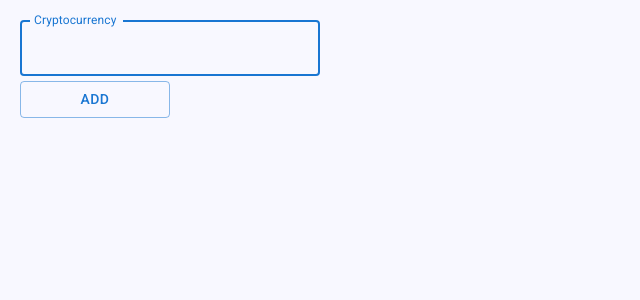
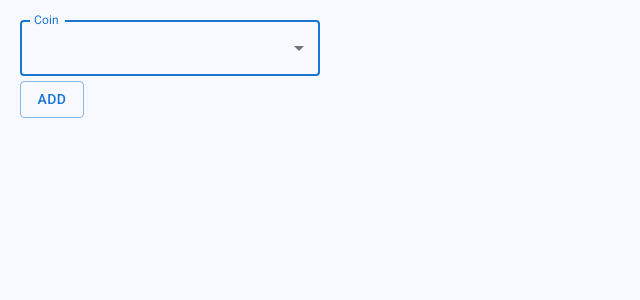
Before and after one commit to hryashik/cryptonomicon, a React (Create React App) app: page / in a window 1280 px wide. Shown: the top 300 px of the page, without its empty margins (0-640 px from the left). Built offline with nearby package versions, Linux system fonts and the light colour scheme.

Commit message:
create autocomplete, fix graph

```diff
--- a/src/App.tsx
+++ b/src/App.tsx
@@ -1,59 +1,40 @@
 import './app.scss'
 import { Button } from "@mui/material";
-import TextField from "@mui/material/TextField";
 import React from "react";
 import { useSelector } from "react-redux";
 import { RootState, useAppDispatch } from "./store/store";
-import { addItem, changeInputValue, deleteItem, subscribeTicker } from "./store/slices/tickersSlice";
+import { addItem, deleteItem, subscribeTicker } from "./store/slices/tickersSlice";
 import ItemCard from "./components/Card/ItemCard";
 import Graph from "./components/Graph/Graph";
+import AutoInput from "./components/Autocomplete/AutoInput";
+import { hiddenGraph } from "./store/slices/graphSlice";
 
 const App: React.FC = () => {
+	const dispatch = useAppDispatch()
+	// Selectors
+	const { inputValue, items } = useSelector((state: RootState) => state.tickersSlice)
+	const graphIsSeen = useSelector((state: RootState) => state.graphSlice.isSeen)
+	const currentTicker = useSelector((state: RootState) => state.graphSlice.currentTicker)
+	//Handlers
 	function clickOnAdd() {
 		let intervalId = setInterval(() => dispatch(subscribeTicker(inputValue)), 3000)
 		dispatch(addItem({ name: inputValue, intervalId }))
 	}
-
 	function clickOnDelete(e: React.FormEvent, name: string) {
 		e.stopPropagation()
 		dispatch(deleteItem(name))
 		clearInterval(items.find(el => el.name === name)?.intervalId)
-	}
-
-	function keyDownInput(e: any) {
-		if (e.key === 'Enter') {
-			let intervalId = setInterval(() => dispatch(subscribeTicker(inputValue)), 3000)
-			dispatch(addItem({ name: inputValue, intervalId }))
+		if (name === currentTicker) {
+			dispatch(hiddenGraph())
 		}
 	}
 
-	const dispatch = useAppDispatch()
-	const changeInput = (e: React.ChangeEvent<HTMLTextAreaElement | HTMLInputElement>): void => {
-		dispatch(changeInputValue(e.target.value))
-	}
-	const inputValue = useSelector((state: RootState) => state.tickersSlice.inputValue)
-	const items = useSelector((state: RootState) => state.tickersSlice.items)
-	const graphIsSeen = useSelector((state: RootState) => state.graphSlice.isSeen)
-
 	return (
 		<div className={'app'}>
-			<div className={'searchWrapper'}>
-				<TextField
-					autoFocus={true}
-					variant={"outlined"}
-					label={'Cryptocurrency'}
-					sx={{ marginBottom: '5px' }}
-					value={inputValue}
-					onChange={(event) => changeInput(event)}
-					onKeyDown={(e) => keyDownInput(e)}
-				/>
-				<Button
-					onClick={clickOnAdd}
-					variant="outlined"
-				>
-					Add
-				</Button>
-			</div>
+			<AutoInput/>
+			<Button onClick={clickOnAdd} variant="outlined">
+				Add
+			</Button>
 			{items.length ? <hr style={{ marginBottom: '15px' }}/> : ''}
 			<div className={'cardWrapper'}>
 				{items.map(item =>
--- a/src/app.scss
+++ b/src/app.scss
@@ -9,18 +9,10 @@ body {
 .app {
   padding: 20px;
 }
-.searchWrapper {
-  margin-bottom: 20px;
-  max-width: 300px;
-  display: flex;
-  flex-direction: column;
-  button {
-    width: 150px;
-  }
-}
 .cardWrapper {
   display: grid;
   grid-template-columns: 1fr 1fr 1fr;
+  justify-items: center;
 }
 .graph {
   padding: 10px 30px;
--- /dev/null
+++ b/src/components/Autocomplete/AutoInput.tsx
@@ -0,0 +1,56 @@
+import * as React from 'react';
+import TextField from '@mui/material/TextField';
+import Autocomplete from '@mui/material/Autocomplete';
+import { useSelector } from "react-redux";
+import { RootState, useAppDispatch } from "../../store/store";
+import { addItem, changeInputValue, subscribeTicker } from "../../store/slices/tickersSlice";
+
+export default function AutoInput() {
+	const dispatch = useAppDispatch()
+	const inputValue = useSelector((state: RootState) => state.tickersSlice.inputValue)
+	const changeInput = (e: React.ChangeEvent<HTMLTextAreaElement | HTMLInputElement>): void => {
+		dispatch(changeInputValue(e.target.value))
+	}
+	function keyDownInput(e: any) {
+		if (e.key === 'Enter') {
+			let intervalId = setInterval(() => dispatch(subscribeTicker(inputValue)), 3000)
+			dispatch(addItem({ name: inputValue, intervalId }))
+		}
+	}
+	function changeComplete(event: any) {
+		dispatch(changeInputValue(event.currentTarget.innerText))
+	}
+	return (
+		<Autocomplete
+			disablePortal
+			id="combo-box-demo"
+			options={topCoins}
+			sx={{ width: '300px' }}
+			onChange={(event) => changeComplete(event)}
+			renderInput={(params) => <TextField autoFocus={true}
+																					variant={"outlined"}
+																					sx={{ marginBottom: '5px' }}
+																					value={inputValue}
+																					onChange={(event) => changeInput(event)}
+																					onKeyDown={(e) => keyDownInput(e)} {...params} label="Coin"/>}
+		/>
+	);
+}
+
+// Crypto coins
+const topCoins = [
+	{ label: 'BTC' },
+	{ label: 'ETH' },
+	{ label: 'BUSD' },
+	{ label: 'XRP' },
+	{ label: 'USDT' },
+	{ label: "SOL" },
+	{ label: 'EOS' },
+	{ label: 'ADA' },
+	{ label: 'SHIB' },
+	{ label: 'BNB' },
+	{ label: 'LTC' },
+	{ label: 'ATOM' },
+	{ label: 'DOGE'},
+	{ label: 'BCH' }
+];
--- a/src/components/Card/ItemCard.module.scss
+++ b/src/components/Card/ItemCard.module.scss
@@ -1,5 +1,5 @@
 .card {
-  max-width: 275px;
+  min-width: 275px;
   margin-bottom: 25px;
   background-color: red;
 
--- a/src/components/Card/ItemCard.tsx
+++ b/src/components/Card/ItemCard.tsx
@@ -7,7 +7,11 @@ import Typography from '@mui/material/Typography';
 import DeleteIcon from '@mui/icons-material/Delete';
 import styles from './ItemCard.module.scss'
 import { selectTicker } from "../../store/slices/graphSlice";
-import { useAppDispatch } from "../../store/store";
+import { RootState, useAppDispatch } from "../../store/store";
+import ArrowUp from "@mui/icons-material/ArrowUpward";
+import ArrowDown from "@mui/icons-material/ArrowDownward";
+import SyncAltIcon from "@mui/icons-material/SyncAlt";
+import { useSelector } from "react-redux";
 
 type Props = {
 	name: string
--- a/src/components/Graph/Graph.module.scss
+++ b/src/components/Graph/Graph.module.scss
@@ -4,8 +4,6 @@
   padding: 15px;
   border-radius: 20px;
   min-height: 320px;
-/*  border-left: 1px solid black;
-  border-bottom: 1px solid black;*/
   box-shadow: -1px 1px 2px grey;
   text-align: center;
   footer {
@@ -13,12 +11,28 @@
     .content {
       display: flex;
       justify-content: space-between;
+      p:first-child {
+        margin-bottom: 5px;
+        margin-left: 3px;
+      }
+      &__right {
+        display: flex;
+        justify-content: space-between;
+        p {
+          margin: 2px 0px 0 5px;
+        }
+      }
     }
   }
-}
-.title {
-  text-transform: uppercase;
-  margin-bottom: 30px;
+  &__title {
+    margin-bottom: 15px;
+    display: flex;
+    justify-content: center;
+    align-items: center;
+    .title {
+      text-transform: uppercase;
+    }
+  }
 }
 .columns {
   height: 240px;
@@ -34,8 +48,9 @@
   }
 }
 .closeIcon {
-  position: absolute;
-  right: 300px;
+  padding-top: 3px;
+  position: relative;
+  left: 300px;
   :hover {
     cursor: pointer;
   }
--- a/src/components/Graph/Graph.tsx
+++ b/src/components/Graph/Graph.tsx
@@ -3,16 +3,28 @@ import { useSelector } from "react-redux";
 import { RootState, useAppDispatch } from "../../store/store";
 import CloseIcon from '@mui/icons-material/Close';
 import { hiddenGraph } from "../../store/slices/graphSlice";
+import ArrowDown from '@mui/icons-material/ArrowDownward';
+import ArrowUp from '@mui/icons-material/ArrowUpward';
+import SyncAltIcon from '@mui/icons-material/SyncAlt';
 
 const Graph = () => {
 	const dispatch = useAppDispatch()
+
 	function clickOnClose() {
 		dispatch(hiddenGraph())
 	}
+
 	const { isSeen, currentTicker } = useSelector((state: RootState) => state.graphSlice)
 	const ticker = useSelector((state: RootState) => state.tickersSlice.items.find(item => item.name === currentTicker))
 	const prices = ticker?.priceHistory
-	const historyMapped = normalizeGraph()?.map((item: number, idx) => <div style={{height: `${item}%`}} key={idx} className={styles.columns__item}></div>)
+	const historyMapped = normalizeGraph()?.map((item: number, idx) =>
+		<div
+			style={{ height: `${item}%` }}
+			key={idx}
+			className={styles.columns__item}
+		>
+		</div>)
+
 	function normalizeGraph() {
 		if (prices) {
 			const minValue = Math.min(...prices)
@@ -20,22 +32,41 @@ const Graph = () => {
 			return prices.map(price => 5 + ((price - minValue) * 100) / (maxValue - minValue))
 		}
 	}
+
+	function comparePrice() {
+		if (prices)
+			if (prices[prices.length - 1] > prices[prices.length - 2]) {
+				return <ArrowUp/>
+			} else if (prices[prices.length - 1] < prices[prices.length - 2]) {
+				return <ArrowDown/>
+			} else {
+				return <SyncAltIcon/>
+			}
+	}
+
 	if (!isSeen && !prices) {
 		return <div></div>
 	} else {
 		return (
 			<div className={styles.wrapper}>
-				<div onClick={clickOnClose} className={styles.closeIcon}><CloseIcon/></div>
-				<h3 className={styles.title}>{currentTicker}</h3>
+				<div className={styles.wrapper__title}>
+					<h3 className={styles.title}>{currentTicker}</h3>
+					<div onClick={clickOnClose} className={styles.closeIcon}><CloseIcon/></div>
+				</div>
 				<div className={styles.columns}>
 					{historyMapped}
 				</div>
 				<footer>
 					{prices ?
 						<div className={styles.content}>
-							<p>min <strong>{Math.min(...prices)}$</strong></p>
-							<p>current <strong>{ticker.price}$</strong></p>
-							<p>max <strong>{Math.max(...prices)}$</strong></p>
+							<div>
+								<p>min <strong>{Math.min(...prices)}$</strong></p>
+								<p>max <strong>{Math.max(...prices)}$</strong></p>
+							</div>
+							<div className={styles.content__right}>
+								{comparePrice()}
+								<p>current <strong>{ticker.price}$</strong></p>
+							</div>
 						</div> : ''}
 				</footer>
 			</div>
```
